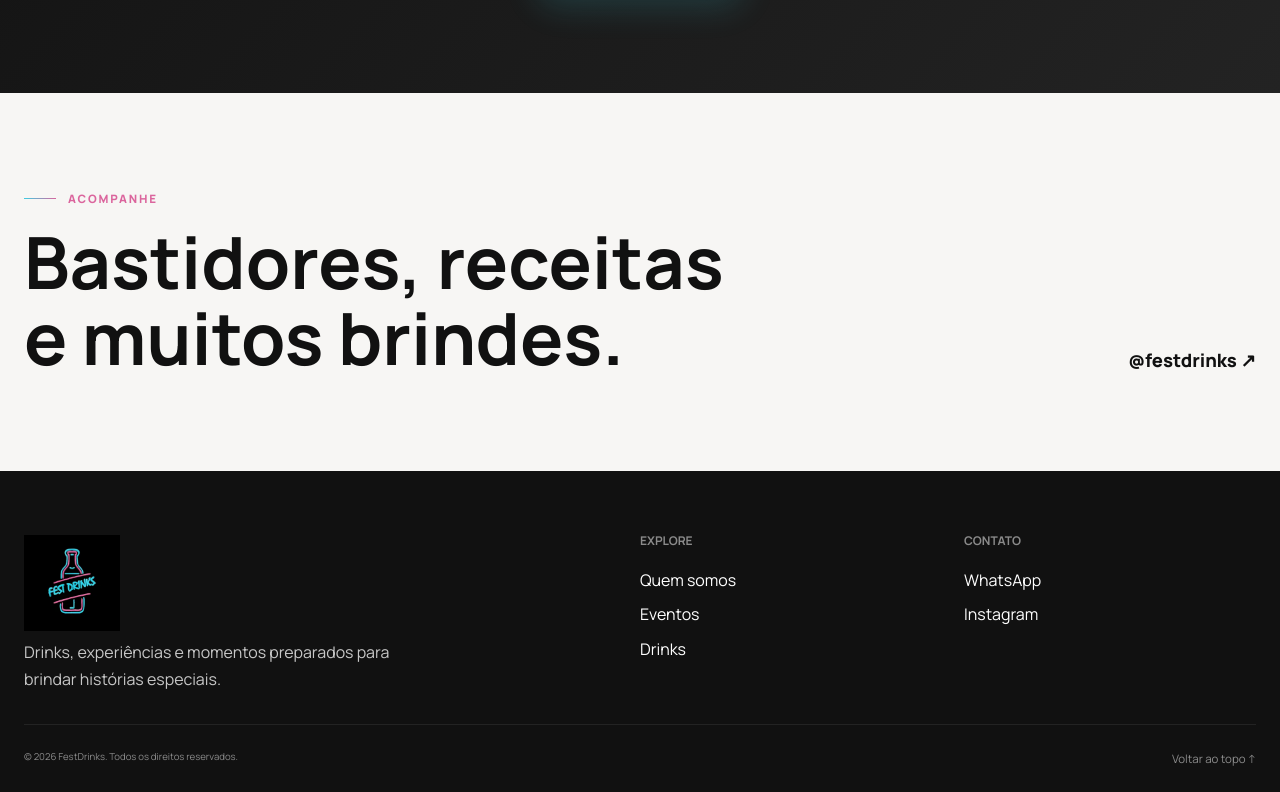
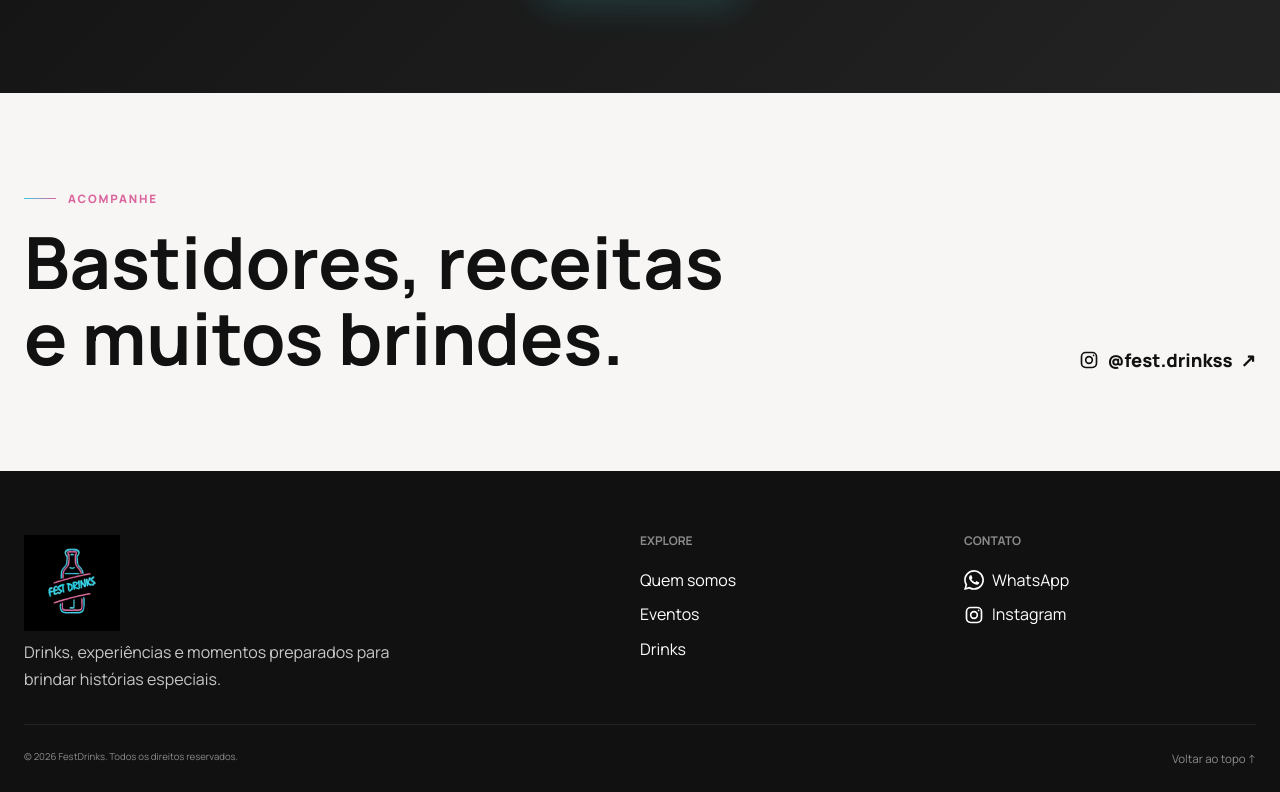
Before and after one commit to Igorphellipe/festdrinks, a plain HTML site: page index.html in a window 1280 px wide. Shown: the part 8239-9031 px from the top of the page. Drawn offline with Linux system fonts and the light colour scheme.

Commit message:
adições de algumas features para SEO do google e adição das logos whatsapp e instagram

```diff
--- a/css/components.css
+++ b/css/components.css
@@ -528,8 +528,23 @@
 }
 
 .text-link {
+    display: inline-flex;
+    align-items: center;
+    gap: .5rem;
     font-size: 1.15rem;
     font-weight: 800;
+}
+
+.brand-icon {
+    width: 1.25rem;
+    height: 1.25rem;
+    flex: none;
+}
+
+.contact-link {
+    display: inline-flex;
+    align-items: center;
+    gap: .5rem;
 }
 
 .site-footer {
--- a/index.html
+++ b/index.html
@@ -7,14 +7,22 @@
     <title>FestDrinks | Bar de Drinks para Eventos</title>
     <meta name="description"
         content="FestDrinks oferece bar de drinks e coquetelaria para casamentos, aniversários, eventos corporativos, formaturas e celebrações especiais.">
+    <meta name="robots" content="index, follow, max-image-preview:large">
+    <meta name="author" content="FestDrinks">
     <meta name="theme-color" content="#111111">
     <meta property="og:type" content="website">
     <meta property="og:locale" content="pt_BR">
+    <meta property="og:site_name" content="FestDrinks">
     <meta property="og:title" content="FestDrinks | Bar de Drinks para Eventos">
     <meta property="og:description"
         content="Drinks autorais, clássicos e sem álcool para transformar sua comemoração em uma experiência.">
     <meta property="og:image" content="./assets/hero/hero-01.webp">
+    <meta property="og:image:alt" content="Bar de drinks FestDrinks montado para um evento">
     <meta name="twitter:card" content="summary_large_image">
+    <meta name="twitter:title" content="FestDrinks | Bar de Drinks para Eventos">
+    <meta name="twitter:description"
+        content="Drinks autorais, clássicos e sem álcool para transformar sua comemoração em uma experiência.">
+    <meta name="twitter:image" content="./assets/hero/hero-01.webp">
     <!-- Defina a URL pública antes de publicar: <link rel="canonical" href="https://seudominio.com.br/"> -->
     <link rel="icon" href="./assets/logo/logo-fest-drinks.webp" type="image/webp">
     <link rel="preconnect" href="https://fonts.googleapis.com">
@@ -28,6 +36,23 @@
     <link rel="stylesheet" href="./css/components.css">
     <link rel="stylesheet" href="./css/animations.css">
     <link rel="stylesheet" href="./css/responsive.css">
+    <script type="application/ld+json">
+        {
+            "@context": "https://schema.org",
+            "@type": "LocalBusiness",
+            "@id": "#festdrinks",
+            "name": "FestDrinks",
+            "description": "Bar de drinks e coquetelaria para casamentos, aniversários, eventos corporativos, formaturas e celebrações especiais.",
+            "image": "./assets/hero/hero-01.webp",
+            "logo": "./assets/logo/logo-fest-drinks.webp",
+            "priceRange": "$$",
+            "areaServed": "Brasil",
+            "serviceType": "Bar de drinks para eventos",
+            "sameAs": [
+                "https://www.instagram.com/fest.drinkss/"
+            ]
+        }
+    </script>
 </head>
 
 <body>
@@ -179,8 +204,14 @@
                 <div>
                     <p class="eyebrow">Acompanhe</p>
                     <h2 id="social-title">Bastidores, receitas e muitos brindes.</h2>
-                </div><a class="text-link" href="https://instagram.com/" target="_blank" rel="noopener noreferrer"
-                    aria-label="Visitar Instagram da FestDrinks (abre em nova aba)">@festdrinks <span
+                </div><a class="text-link social-link" href="https://www.instagram.com/fest.drinkss/" target="_blank"
+                    rel="noopener noreferrer" aria-label="Visitar Instagram da FestDrinks (abre em nova aba)"><svg
+                        class="brand-icon" aria-hidden="true" viewBox="0 0 24 24" focusable="false">
+                        <rect x="3" y="3" width="18" height="18" rx="5" fill="none" stroke="currentColor"
+                            stroke-width="2" />
+                        <circle cx="12" cy="12" r="4" fill="none" stroke="currentColor" stroke-width="2" />
+                        <circle cx="17.5" cy="6.5" r="1" fill="currentColor" />
+                    </svg>@fest.drinkss <span
                         aria-hidden="true">↗</span></a>
             </div>
         </section>
@@ -195,9 +226,19 @@
                     href="#drinks">Drinks</a>
             </nav>
             <div>
-                <h2>Contato</h2><a href="https://wa.me/55XXXXXXXXXXX" target="_blank"
-                    rel="noopener noreferrer">WhatsApp</a><a href="https://instagram.com/" target="_blank"
-                    rel="noopener noreferrer">Instagram</a>
+                <h2>Contato</h2><a class="contact-link" href="https://wa.me/55XXXXXXXXXXX" target="_blank"
+                    rel="noopener noreferrer"><svg class="brand-icon" aria-hidden="true" viewBox="0 0 24 24"
+                        focusable="false">
+                        <path fill="currentColor"
+                            d="M20.5 3.5A11.9 11.9 0 0 0 12.05 0C5.48 0 .13 5.34.13 11.91c0 2.1.55 4.15 1.6 5.96L.03 24l6.27-1.64a11.9 11.9 0 0 0 5.75 1.47h.01c6.57 0 11.91-5.34 11.91-11.91 0-3.18-1.24-6.17-3.47-8.42Zm-8.45 18.27h-.01a9.87 9.87 0 0 1-5.03-1.38l-.36-.21-3.72.98.99-3.63-.23-.37a9.87 9.87 0 1 1 8.36 4.61Zm5.42-7.39c-.3-.15-1.77-.87-2.04-.96-.27-.1-.47-.15-.67.15-.2.3-.77.96-.94 1.16-.17.2-.35.22-.65.07-.3-.15-1.25-.46-2.38-1.47a8.84 8.84 0 0 1-1.64-2.04c-.17-.3-.02-.46.13-.61.14-.14.3-.35.45-.52.15-.17.2-.3.3-.5.1-.2.05-.37-.02-.52-.07-.15-.67-1.62-.92-2.22-.24-.58-.49-.5-.67-.51h-.57c-.2 0-.52.07-.79.37-.27.3-1.04 1.02-1.04 2.49s1.07 2.89 1.22 3.09c.15.2 2.1 3.2 5.09 4.49.71.31 1.27.49 1.71.63.72.23 1.37.2 1.89.12.58-.09 1.77-.72 2.02-1.42.25-.7.25-1.3.17-1.42-.07-.12-.27-.2-.57-.35Z" />
+                    </svg>WhatsApp</a><a class="contact-link" href="https://www.instagram.com/fest.drinkss/"
+                    target="_blank" rel="noopener noreferrer"><svg class="brand-icon" aria-hidden="true"
+                        viewBox="0 0 24 24" focusable="false">
+                        <rect x="3" y="3" width="18" height="18" rx="5" fill="none" stroke="currentColor"
+                            stroke-width="2" />
+                        <circle cx="12" cy="12" r="4" fill="none" stroke="currentColor" stroke-width="2" />
+                        <circle cx="17.5" cy="6.5" r="1" fill="currentColor" />
+                    </svg>Instagram</a>
             </div>
         </div>
         <div class="container footer-bottom"><small>© <span data-current-year></span> FestDrinks. Todos os direitos
```
Also changed, not shown: robots.txt (added), 1 other file.
